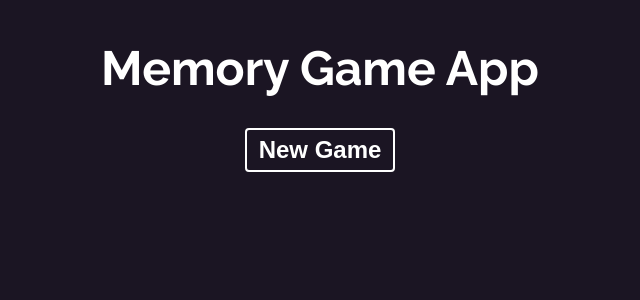
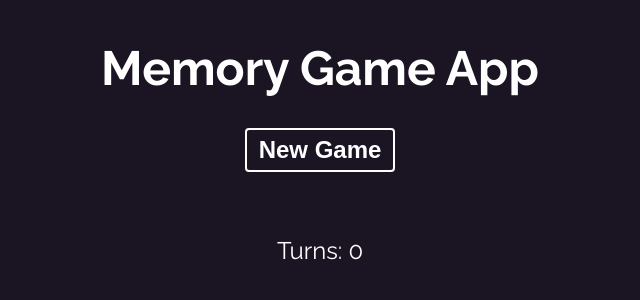
Before and after one commit to dimitarsabev00/Memory-Game-App, a React (Vite) app: page / in a window 1280 px wide. Shown: the top 300 px of the page, without its empty margins (320-960 px from the left). Built offline with nearby package versions, Linux system fonts and the light colour scheme.

Commit message:
Show Turns Counter In UI

```diff
--- a/src/App.tsx
+++ b/src/App.tsx
@@ -69,6 +69,7 @@ const App: React.FC = () => {
           />
         ))}
       </div>
+      <p>Turns: {turns}</p>
     </div>
   );
 };
```
